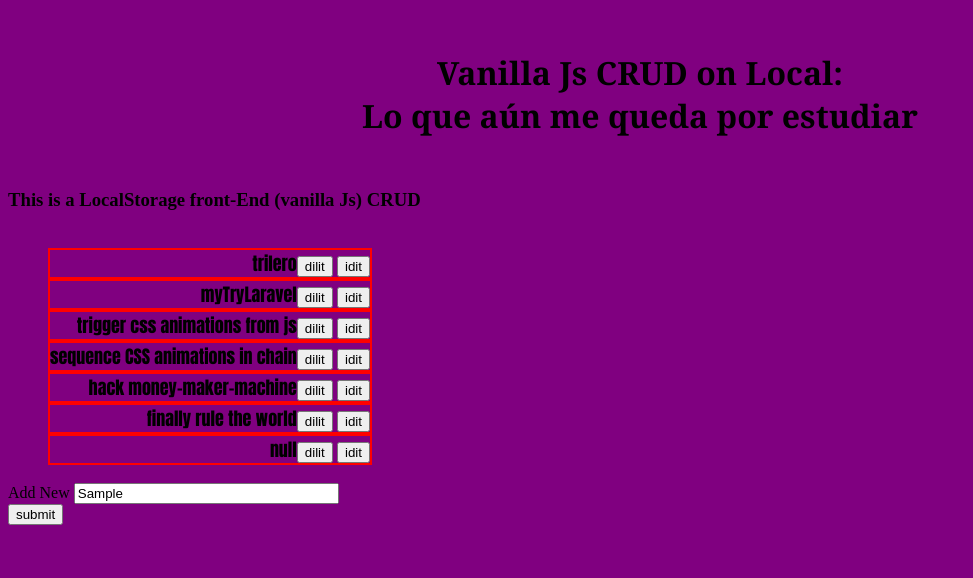
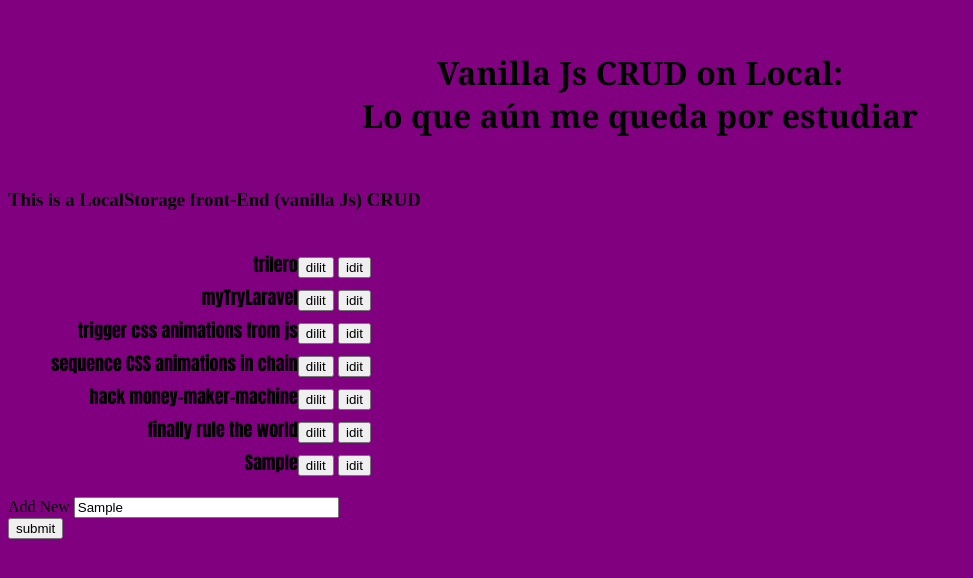
Before and after one commit to raykotab/ToDoFront, a plain HTML site: page index.html in a window 1280 px wide. Both pictures are taken after typing "Sample" into the empty fields and a click on the button "submit". Shown: the whole page, without its empty margins (0-973 px from the left). Drawn offline with Linux system fonts and the light colour scheme.

Commit message:
submit new works too

```diff
--- a/main.js
+++ b/main.js
@@ -62,7 +62,8 @@ async function deleteItem(indiceArray) {
 function addListItem() {
 
     const newItemInput = document.querySelector('input[name="newListElement"]');
-    const newItem = newItemInput.nodeValue;
+    console.log(newItemInput);
+    const newItem = newItemInput.value;
     ToDo.push(newItem);
-   showList(ToDo);
+    showList(ToDo);
 }
--- a/style.css
+++ b/style.css
@@ -34,5 +34,6 @@ body {
     justify-content: flex-end;
     /* position: relative; */
     justify-content: flex-end;
-    border: 2px solid red;
+    padding: 3px;
+
 }
```
